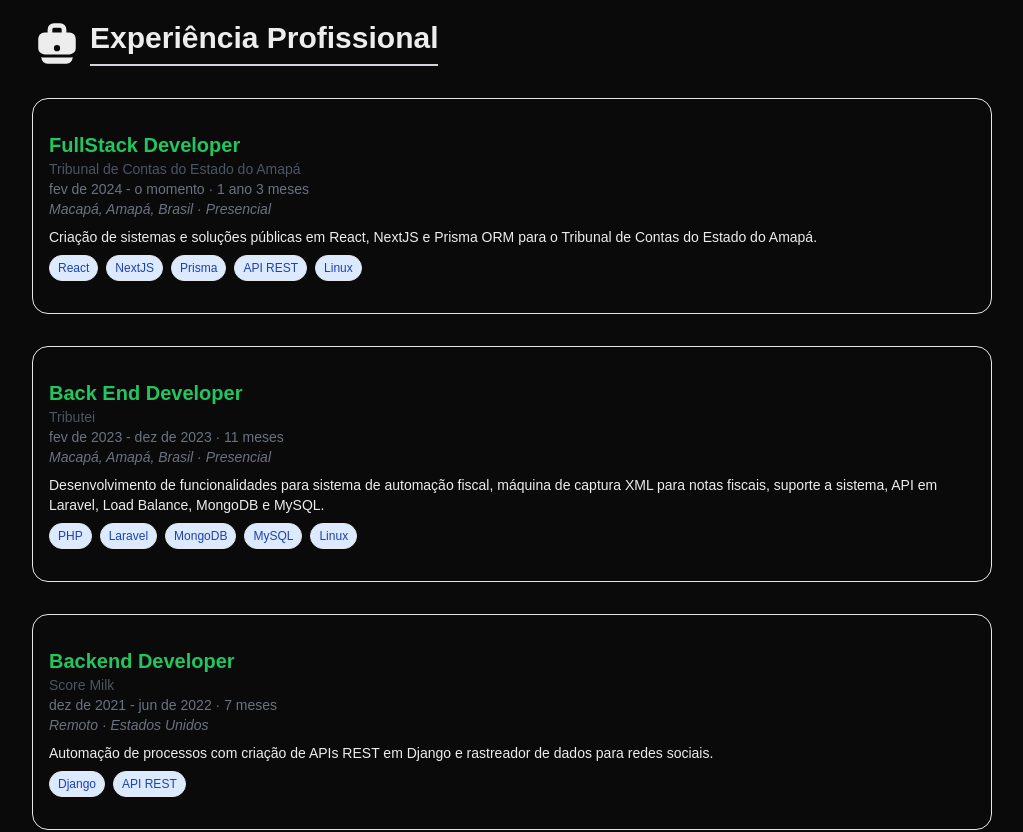
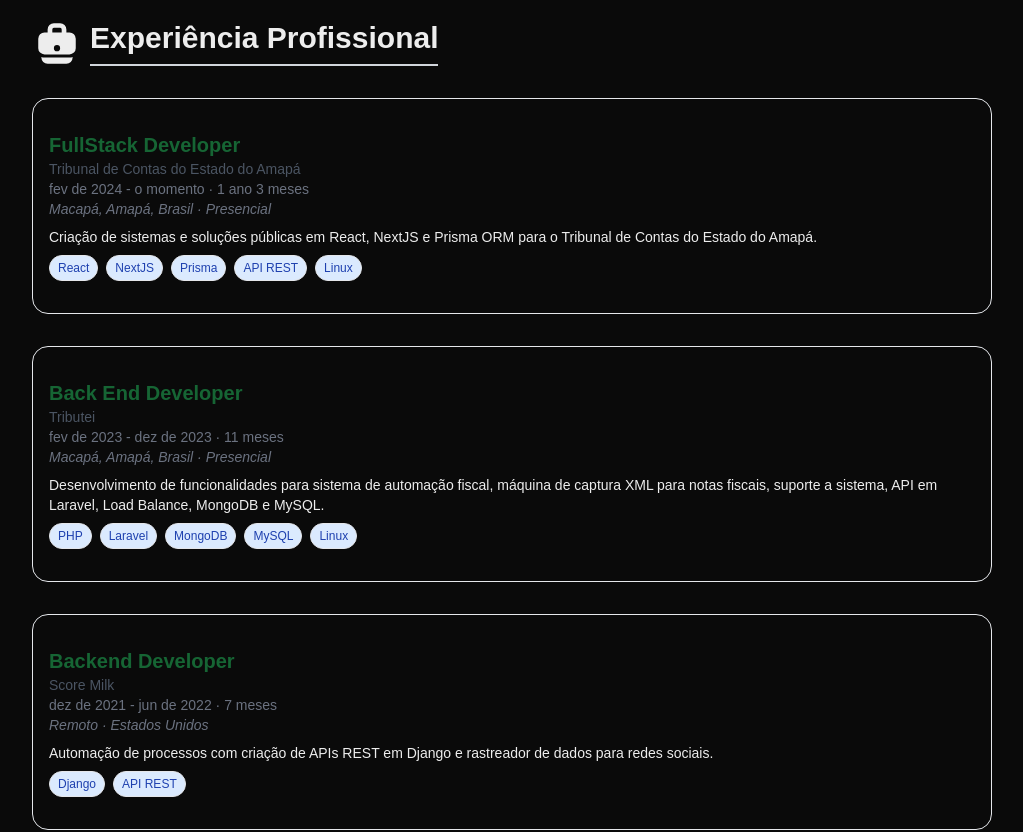
Before and after one commit to leandroauzier/curriculo, a Next.js app: page /print in a window 1280 px wide. Shown: the part 860-1692 px from the top of the page, without its empty margins (128-1151 px from the left). Built offline with nearby package versions, Linux system fonts and the light colour scheme.

Commit message:
Refatoração e adição da seção projetos

```diff
--- a/app/print/page.tsx
+++ b/app/print/page.tsx
@@ -7,9 +7,7 @@
 import { useRouter } from "next/navigation";
 import React from "react";
 
-type PrintProps = {};
-
-export default function Print({ }: PrintProps) {
+export default function Print() {
     const router = useRouter();
     const isPrinting = true;
     React.useEffect(() => {
@@ -48,7 +46,7 @@
                 <Description />
             </section>
             <section id="experiencias">
-                <ExperienceSection isPrinting={false} />
+                <ExperienceSection isPrinting={isPrinting} />
             </section>
 
             <section id="projetos" className="w-full flex justify-center">
```
